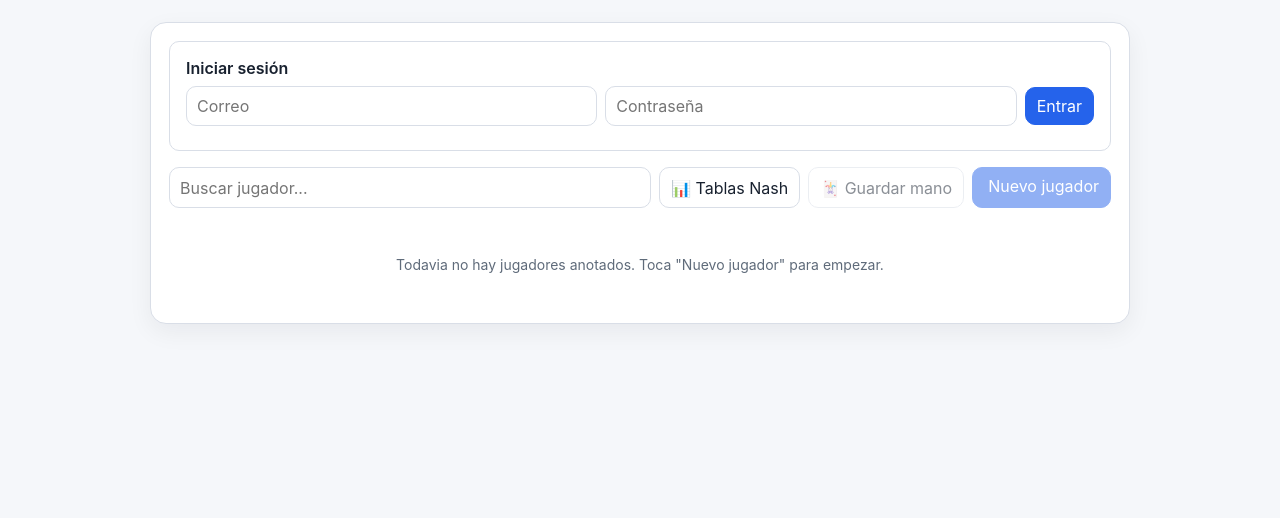
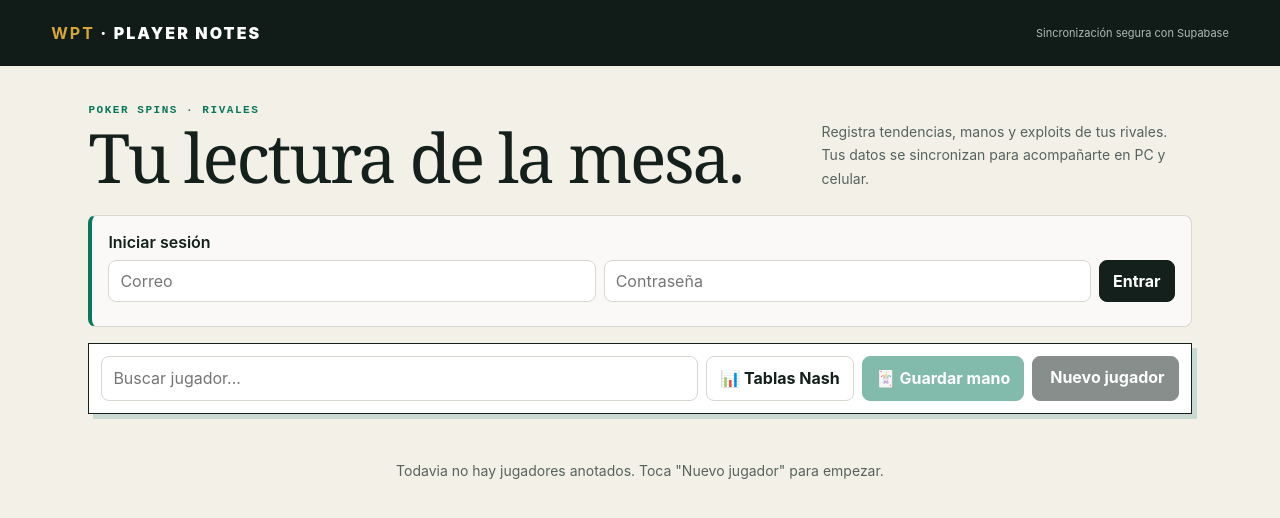
Before and after one commit to chris061030/wpt-poker-app, a plain HTML site: page index.html in a window 1280 px wide. Drawn offline with nearby package versions, Linux system fonts and the light colour scheme.

Commit message:
Add files via upload

```diff
--- a/index.html
+++ b/index.html
@@ -4,39 +4,21 @@
 <meta charset="UTF-8">
 <meta name="viewport" content="width=device-width, initial-scale=1.0">
 <title>WPT Poker - Anotación de jugadores</title>
+<meta name="theme-color" content="#111b18">
+<meta name="mobile-web-app-capable" content="yes">
+<meta name="apple-mobile-web-app-capable" content="yes">
+<meta name="apple-mobile-web-app-status-bar-style" content="black-translucent">
+<meta name="apple-mobile-web-app-title" content="WPT Poker">
+<link rel="icon" type="image/png" href="icon.png">
+<link rel="apple-touch-icon" href="icon.png">
 
 <style>
-:root{
-  --font-sans: Inter, ui-sans-serif, system-ui, -apple-system, BlinkMacSystemFont, "Segoe UI", sans-serif;
-  --bg:#f5f7fa;
-  --surface-1:#ffffff;
-  --surface-2:#fbfcfe;
-  --text-primary:#18212f;
-  --text-secondary:#5f6b7a;
-  --text-muted:#8a94a3;
-  --text-danger:#b42318;
-  --border:#d9dee7;
-  --radius:10px;
-  --accent:#2563eb;
-  --shadow:0 8px 24px rgba(16,24,40,.06);
-}
-*{box-sizing:border-box}
-html,body{margin:0;padding:0}
-body{
-  background:var(--bg);
-  color:var(--text-primary);
-  font-family:var(--font-sans);
-  padding:22px;
-}
-.app-shell{
-  width:min(980px,100%);
-  margin:0 auto;
-  background:var(--surface-1);
-  border:1px solid var(--border);
-  border-radius:16px;
-  padding:18px;
-  box-shadow:var(--shadow);
-}
+:root{--font-sans:Inter,ui-sans-serif,system-ui,-apple-system,BlinkMacSystemFont,"Segoe UI",sans-serif;--bg:#f3f0e8;--surface-1:#fff;--surface-2:#fff;--text-primary:#14201c;--text-secondary:#56635d;--text-muted:#87908c;--text-danger:#c44545;--border:#d8d7d0;--radius:8px;--accent:#08775b;--gold:#d6a63a;--shadow:5px 5px 0 #cad9d2}
+*{box-sizing:border-box}html,body{margin:0;padding:0}body{background:var(--bg);color:var(--text-primary);font-family:var(--font-sans)}
+.topbar{height:66px;background:#111b18;color:#fff;display:flex;align-items:center;justify-content:space-between;padding:0 max(20px,4vw)}
+.brand{font-weight:900;letter-spacing:.13em}.brand b{color:var(--gold)}.top-state{font-size:11px;color:#afbbb6}
+.app-shell{width:min(1180px,100%);margin:0 auto;padding:38px max(18px,3vw)}
+.hero{display:flex;align-items:end;justify-content:space-between;gap:28px;margin-bottom:25px}.hero-kicker{font:800 11px ui-monospace,monospace;color:var(--accent);letter-spacing:.14em}.hero h1{font:500 clamp(40px,6vw,68px)/.95 Georgia,serif;letter-spacing:-.035em;margin:9px 0 0}.hero-copy{max-width:370px;color:var(--text-secondary);font-size:14px;line-height:1.65;margin:0}
 .sr-only{
   position:absolute!important;
   width:1px!important;
@@ -48,54 +30,15 @@ body{
   white-space:nowrap!important;
   border:0!important;
 }
-button,input,select,textarea{font:inherit}
-button{
-  border:1px solid var(--border);
-  background:var(--surface-1);
-  color:var(--text-primary);
-  border-radius:var(--radius);
-  padding:8px 11px;
-  cursor:pointer;
-  transition:.15s ease;
-}
-button:hover{background:#f2f5f9}
+button,input,select,textarea{font:inherit}button{border:1px solid var(--border);background:var(--surface-1);color:var(--text-primary);border-radius:var(--radius);padding:10px 13px;cursor:pointer;transition:.15s ease;font-weight:700}button:hover{transform:translateY(-1px);border-color:var(--accent)}
 button:disabled{opacity:.5;cursor:not-allowed}
-#addBtn,#saveBtn,#saveHandBtn,#loginBtn{
-  background:var(--accent);
-  border-color:var(--accent);
-  color:white;
-}
-input,select,textarea{
-  border:1px solid var(--border);
-  background:var(--surface-1);
-  color:var(--text-primary);
-  border-radius:var(--radius);
-  padding:9px 10px;
-  outline:none;
-}
-input:focus,select:focus,textarea:focus{
-  border-color:var(--accent);
-  box-shadow:0 0 0 3px rgba(37,99,235,.10);
-}
-#authBox{
-  box-shadow:none;
-}
-#statusBanner{
-  border:1px solid var(--border);
-}
-#list > div,
-#handsList > div{
-  box-shadow:0 2px 8px rgba(16,24,40,.035);
-}
-.editBtn,.delBtn{
-  border-radius:8px!important;
-}
-#search{
-  min-height:38px;
-}
+#addBtn,#saveBtn,#saveHandBtn,#loginBtn{background:#14201c;border-color:#14201c;color:#fff}#showHandsBtn{background:var(--accent);border-color:var(--accent);color:#fff}
+input,select,textarea{border:1px solid var(--border);background:#fff;color:var(--text-primary);border-radius:var(--radius);padding:10px 11px;outline:none}input:focus,select:focus,textarea:focus{border-color:var(--accent);box-shadow:0 0 0 3px rgba(8,119,91,.1)}
+#authBox{box-shadow:none!important;border:1px solid var(--border)!important;border-left:4px solid var(--accent)!important;background:rgba(255,255,255,.65)!important}
+#statusBanner{border:1px solid var(--border)}.main-tools{display:flex;gap:8px;margin-bottom:1rem;flex-wrap:wrap;background:#fff;border:1px solid #14201c;padding:12px;box-shadow:var(--shadow)}
+#list{display:grid!important;grid-template-columns:repeat(2,minmax(0,1fr));gap:12px!important}#list>div,#handsList>div{box-shadow:none!important;background:#fff!important;border-color:var(--border)!important;border-radius:9px!important;padding:17px!important}.editBtn,.delBtn{border-radius:8px!important}#search{min-height:42px}.section-panel{border:1px solid #14201c!important;border-radius:0!important;box-shadow:var(--shadow);padding:20px!important}
 @media(max-width:680px){
-  body{padding:10px}
-  .app-shell{padding:12px;border-radius:12px}
+  .top-state{display:none}.app-shell{padding-top:26px}.hero{display:block}.hero-copy{margin-top:18px}.main-tools{display:grid;grid-template-columns:1fr 1fr}.main-tools #search{grid-column:1/-1}#list{grid-template-columns:1fr}
   #loggedOutBox > div:nth-child(2){
     grid-template-columns:1fr!important;
   }
@@ -107,8 +50,10 @@ input:focus,select:focus,textarea:focus{
 
 </head>
 <body>
+<header class="topbar"><div class="brand"><b>WPT</b> · PLAYER NOTES</div><div class="top-state">Sincronización segura con Supabase</div></header>
 <div class="app-shell">
 <h2 class="sr-only">Herramienta para anotar jugadores de WPT Poker Spins, con colores, guardado automatico y aviso de estado</h2>
+<section class="hero"><div><div class="hero-kicker">POKER SPINS · RIVALES</div><h1>Tu lectura de la mesa.</h1></div><p class="hero-copy">Registra tendencias, manos y exploits de tus rivales. Tus datos se sincronizan para acompañarte en PC y celular.</p></section>
 
 
 <div id="authBox" style="background:var(--surface-1); border:0.5px solid var(--border); border-radius:var(--radius); padding:1rem; margin-bottom:1rem;">
@@ -140,14 +85,14 @@ input:focus,select:focus,textarea:focus{
 <div id="statusBanner" style="display:none; padding:8px 12px; border-radius:var(--radius); font-size:13px; margin-bottom:10px;"></div>
 
 
-<div style="display:flex; gap:8px; margin-bottom:1rem; flex-wrap:wrap;">
+<div class="main-tools">
   <input id="search" type="text" placeholder="Buscar jugador..." style="flex:1; min-width:180px;" />
   <button id="showNashBtn">📊 Tablas Nash</button>
   <button id="showHandsBtn">🃏 Guardar mano</button>
   <button id="addBtn"><i class="ti ti-plus" style="font-size:16px; vertical-align:-3px; margin-right:4px;" aria-hidden="true"></i>Nuevo jugador</button>
 </div>
 
-<div id="handsSection" style="display:none; background:var(--surface-1); border:0.5px solid var(--border); border-radius:var(--radius); padding:1rem; margin-bottom:1rem;">
+<div id="handsSection" class="section-panel" style="display:none; background:var(--surface-1); border:0.5px solid var(--border); border-radius:var(--radius); padding:1rem; margin-bottom:1rem;">
   <div style="display:flex; justify-content:space-between; align-items:center; gap:10px; margin-bottom:10px; flex-wrap:wrap;">
     <div>
       <div style="font-weight:600; font-size:15px;">Manos jugadas</div>
@@ -176,7 +121,7 @@ input:focus,select:focus,textarea:focus{
   <div id="handsList" style="display:flex; flex-direction:column; gap:10px;"></div>
 </div>
 
-<div id="formWrap" style="display:none; background:var(--surface-1); border-radius:var(--radius); padding:1rem; margin-bottom:1rem;">
+<div id="formWrap" class="section-panel" style="display:none; background:var(--surface-1); border-radius:var(--radius); padding:1rem; margin-bottom:1rem;">
   <div style="display:grid; grid-template-columns: 1fr 1fr; gap:8px; margin-bottom:8px;">
     <input id="fName" type="text" placeholder="Nombre / alias" />
     <select id="fTag">
```
